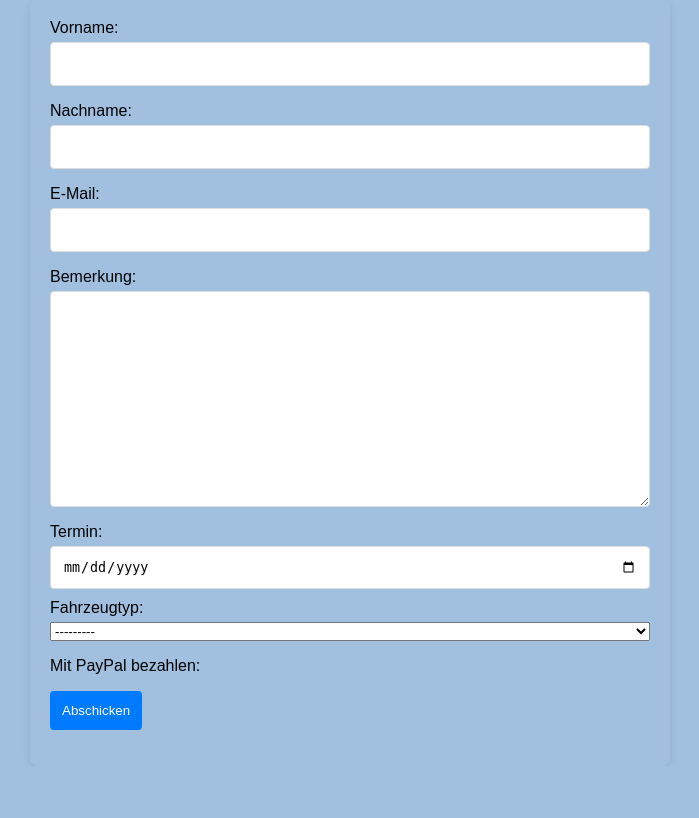
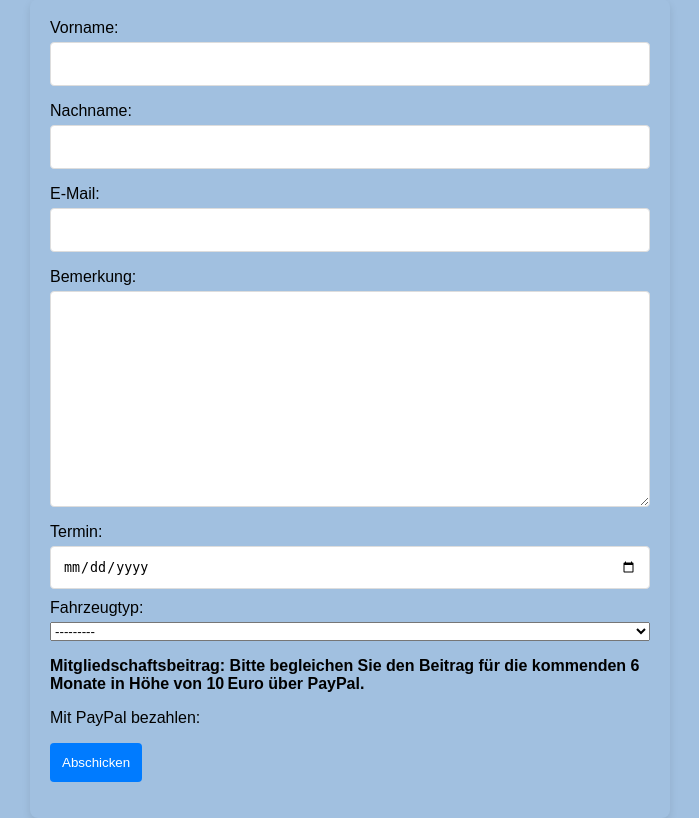
Before and after one commit to Kozmuz/vereinswebsite, a Django app: template main/templates/main/anmeldung.html in a window 1280 px wide. Shown: the part 162-980 px from the top of the page, without its empty margins (290-989 px from the left). Before the commit the page ends 928 px from the top, so only its background shows below. Run offline with Django 5.2, Linux system fonts and the light colour scheme; the template is opened without the code that fills it: values that come from a table or form of the project are taken from there, others are empty; some libraries are stand-ins or nearby versions.

Commit message:
a few things fixed

```diff
--- a/main/templates/main/anmeldung.html
+++ b/main/templates/main/anmeldung.html
@@ -50,6 +50,7 @@
             {% if anmeldung %}
             <input type="hidden" id="id_anmeldung_id_hidden_field" value="{{ anmeldung.id }}">
             {% endif %}
+            <p><strong>Mitgliedschaftsbeitrag: Bitte begleichen Sie den Beitrag für die kommenden 6 Monate in Höhe von 10 Euro über PayPal.</strong></p>
             <label>Mit PayPal bezahlen:</label>
             <div id="paypal-button-container"></div>
         <p>
--- a/verein/settings.py
+++ b/verein/settings.py
@@ -64,7 +64,6 @@ TEMPLATES = [
     {
         'BACKEND': 'django.template.backends.django.DjangoTemplates',
         'DIRS': [BASE_DIR / "templates"],
-        'DIRS': [],
         'APP_DIRS': True,
         'OPTIONS': {
             'context_processors': [
```
Also changed, not shown: main/urls.py (line endings or trailing spaces).
